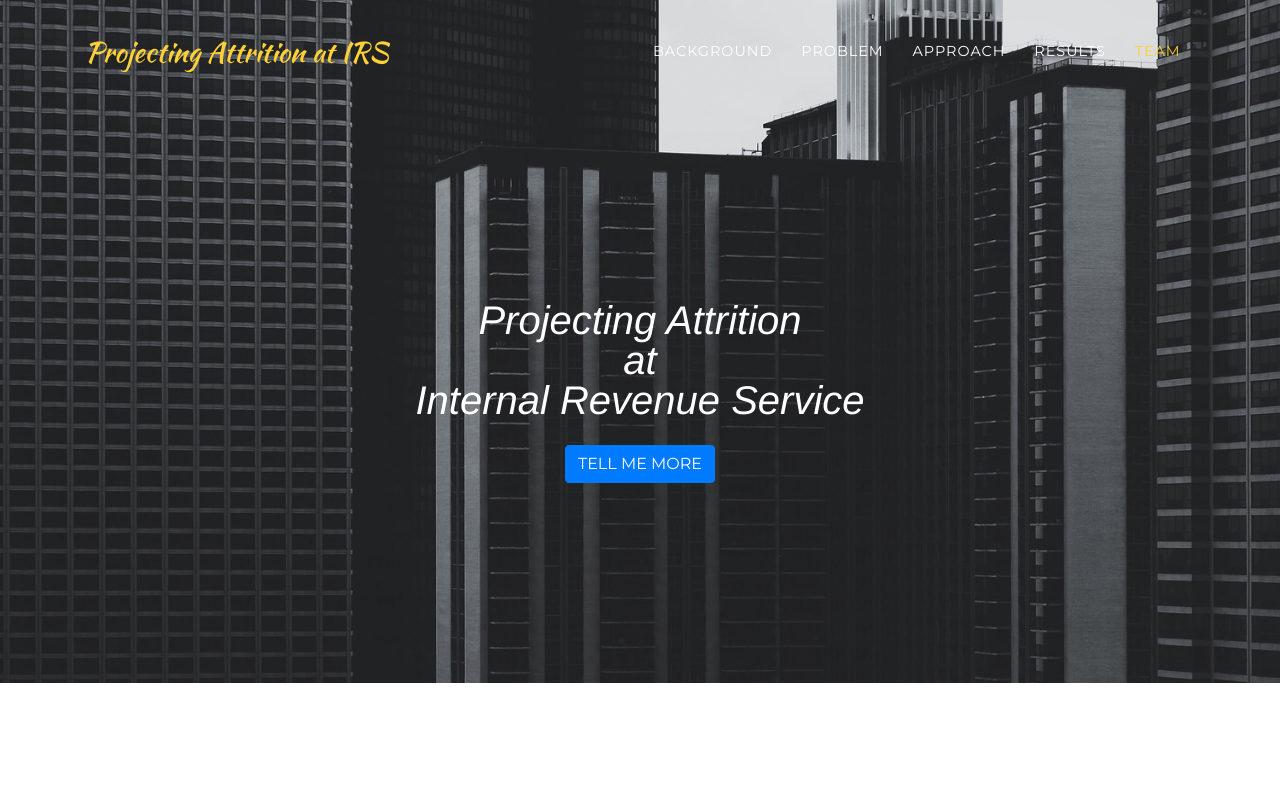
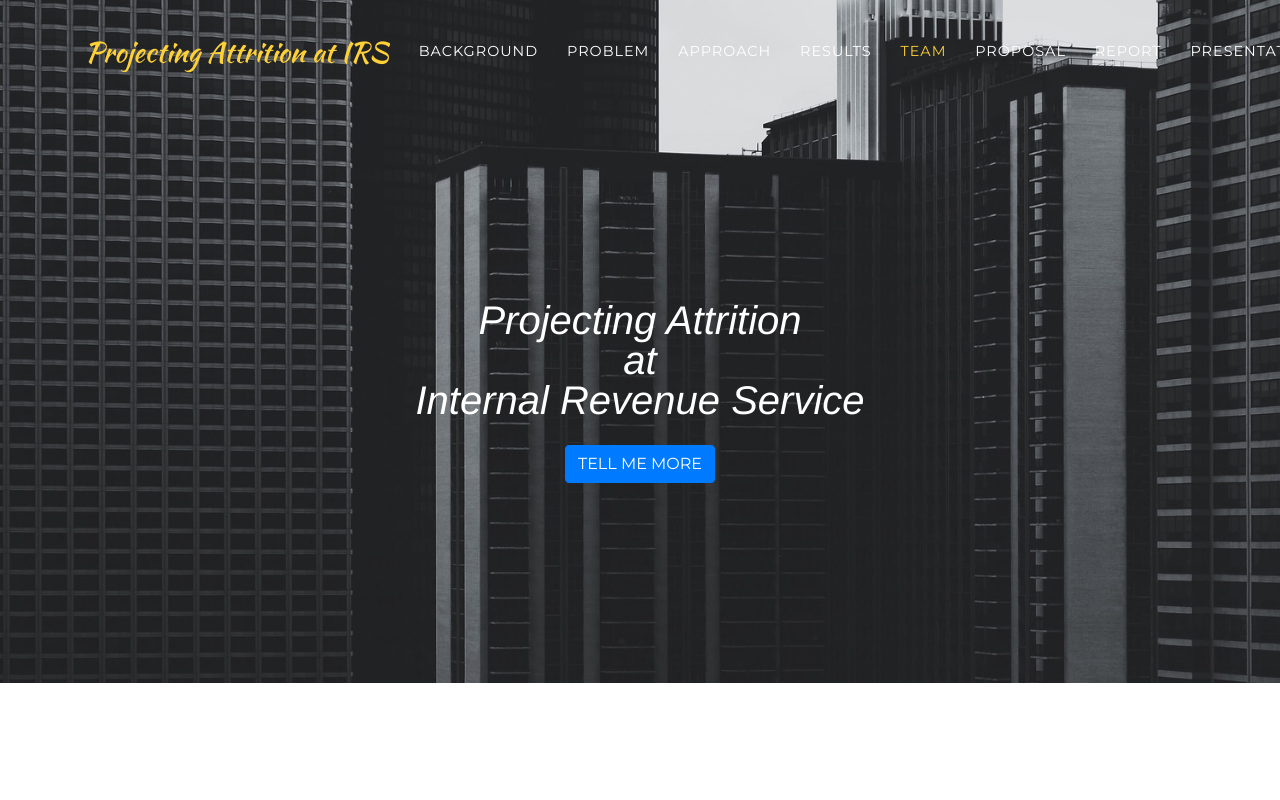
Before and after one commit to nagadeepakc/irs-attrition, a website with bundled scripts: page index.html in a window 1280 px wide. Shown: the top 800 px of the page. Built offline with nearby package versions, Linux system fonts and the light colour scheme; a web font is replaced by a local one.

Commit message:
adding docs

```diff
--- a/index.html
+++ b/index.html
@@ -51,6 +51,15 @@
             </li>
             <li class="nav-item">
               <a class="nav-link js-scroll-trigger" href="#team">Team</a>
+            </li>
+            <li class="nav-item">
+              <a class="nav-link js-scroll-trigger" href="img/docs/proposal.pdf">Proposal</a>
+            </li>
+            <li class="nav-item">
+              <a class="nav-link js-scroll-trigger" href="img/docs/report.pdf">Report</a>
+            </li>
+            <li class="nav-item">
+              <a class="nav-link js-scroll-trigger" href="img/docs/presentation.pptx">Presentation</a>
             </li>
           </ul>
         </div>
```
Also changed, not shown: 6 other files.
